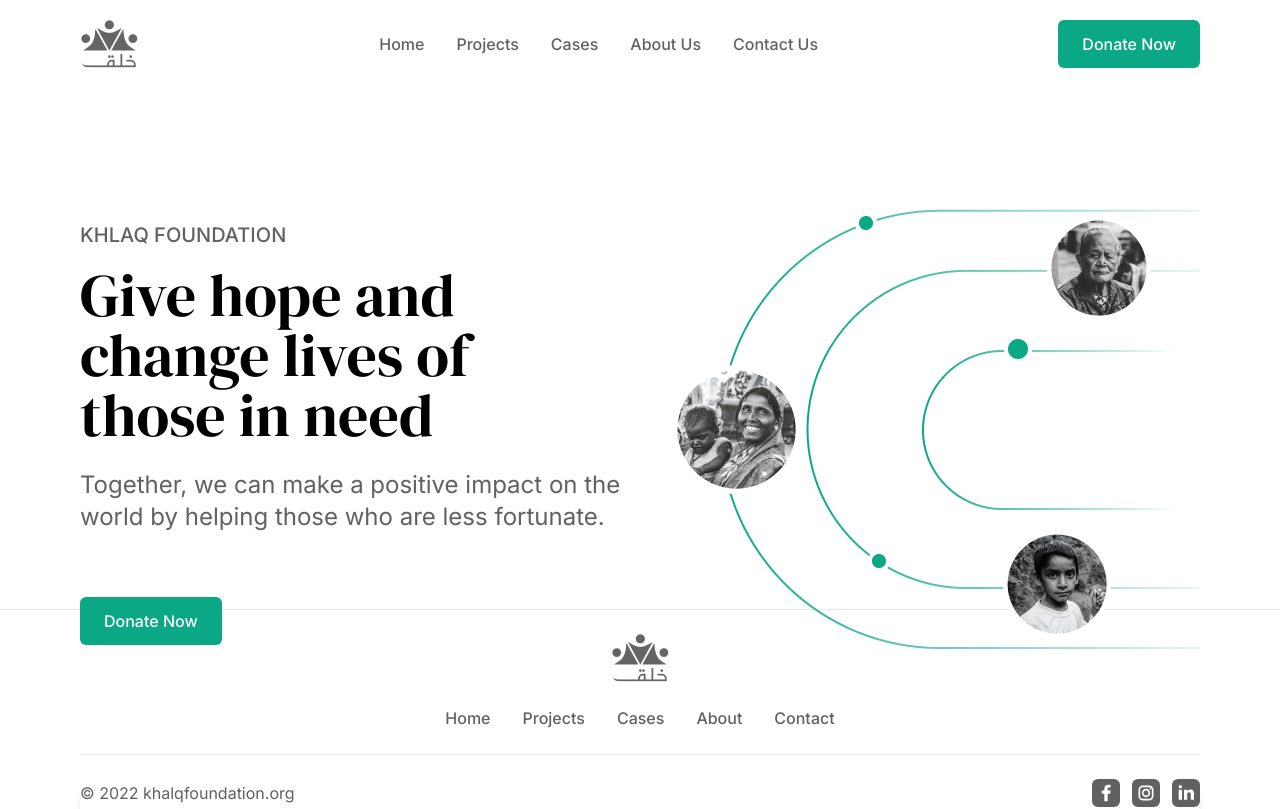
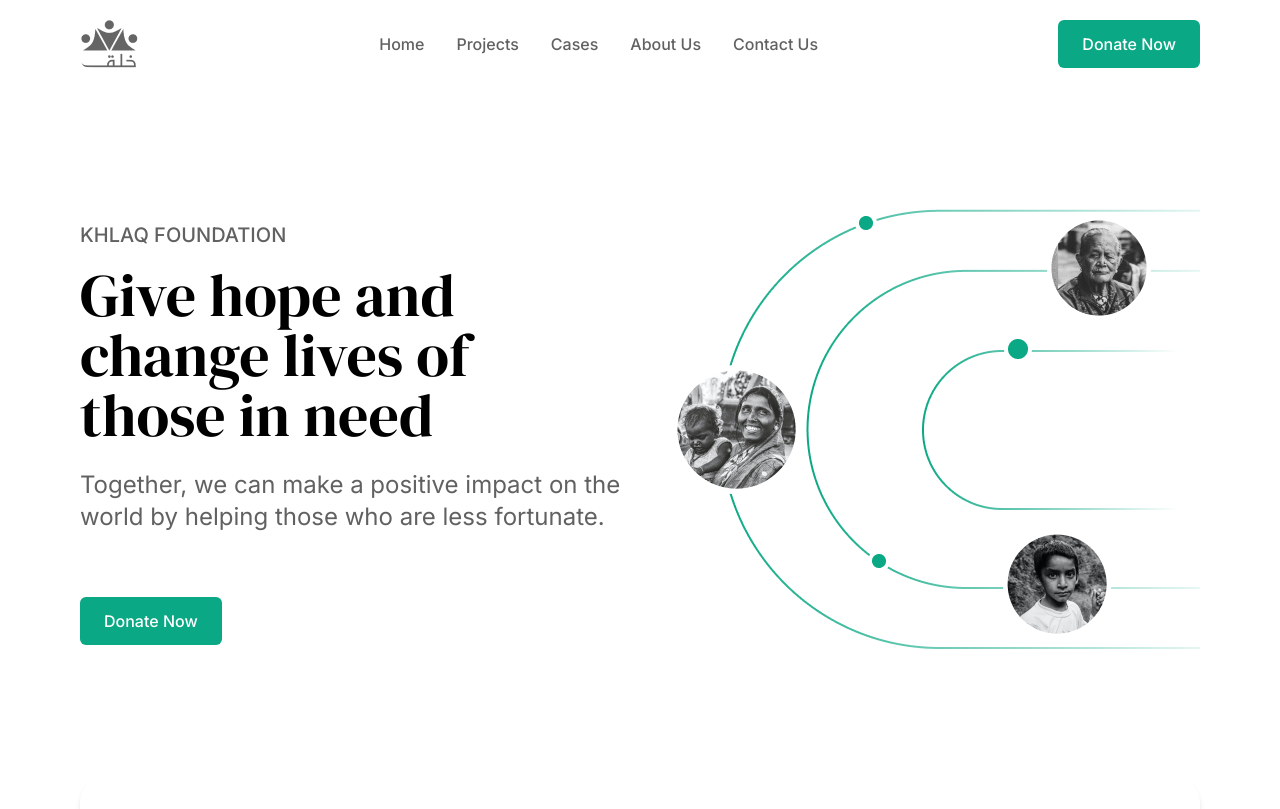
Before and after one commit to htmujahid/khalqfoundation, a Next.js app: page / in a window 1280 px wide. Shown: the top 809 px of the page. Built offline with nearby package versions, Linux system fonts and the light colour scheme.

Commit message:
fix: footer layout

```diff
--- a/src/app/layout.tsx
+++ b/src/app/layout.tsx
@@ -20,7 +20,7 @@ export default function RootLayout({
     <html lang="en">
       <body className={inter.className}>
         <Navbar />
-        <div className="h-[calc(100vh-375px)]">{children}</div>
+        <div className="min-h-[calc(100vh-375px)]">{children}</div>
         <Footer />
       </body>
     </html>
```
